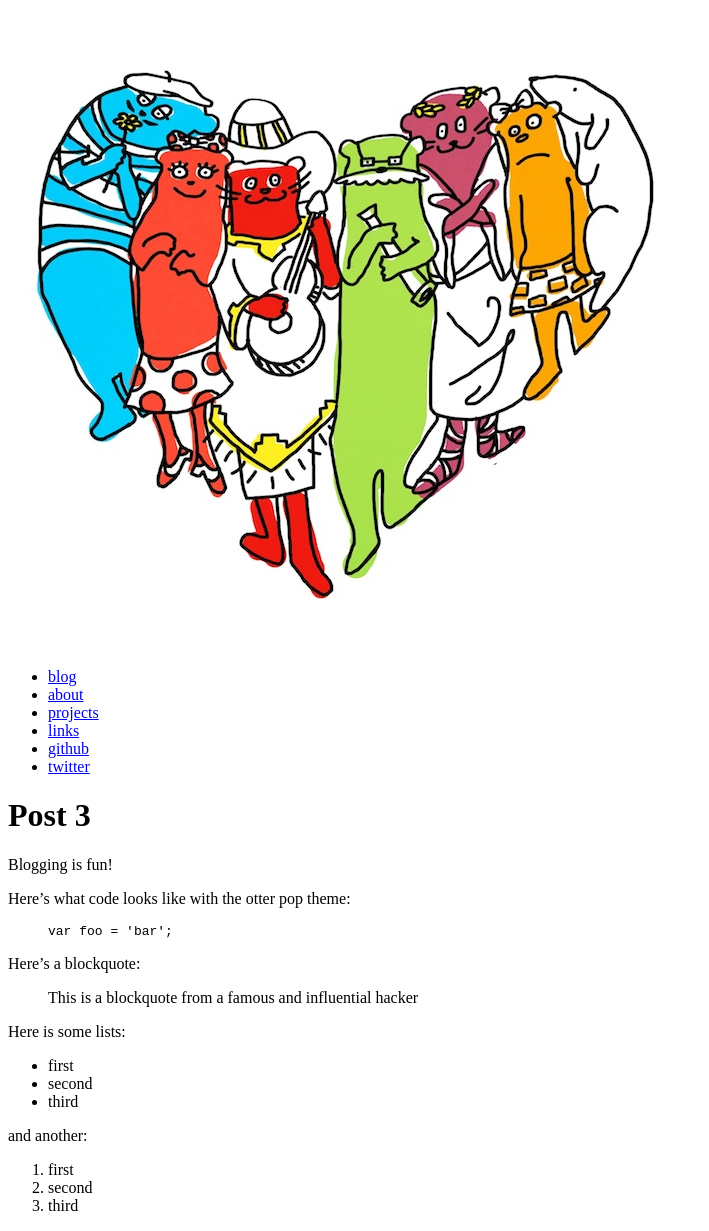
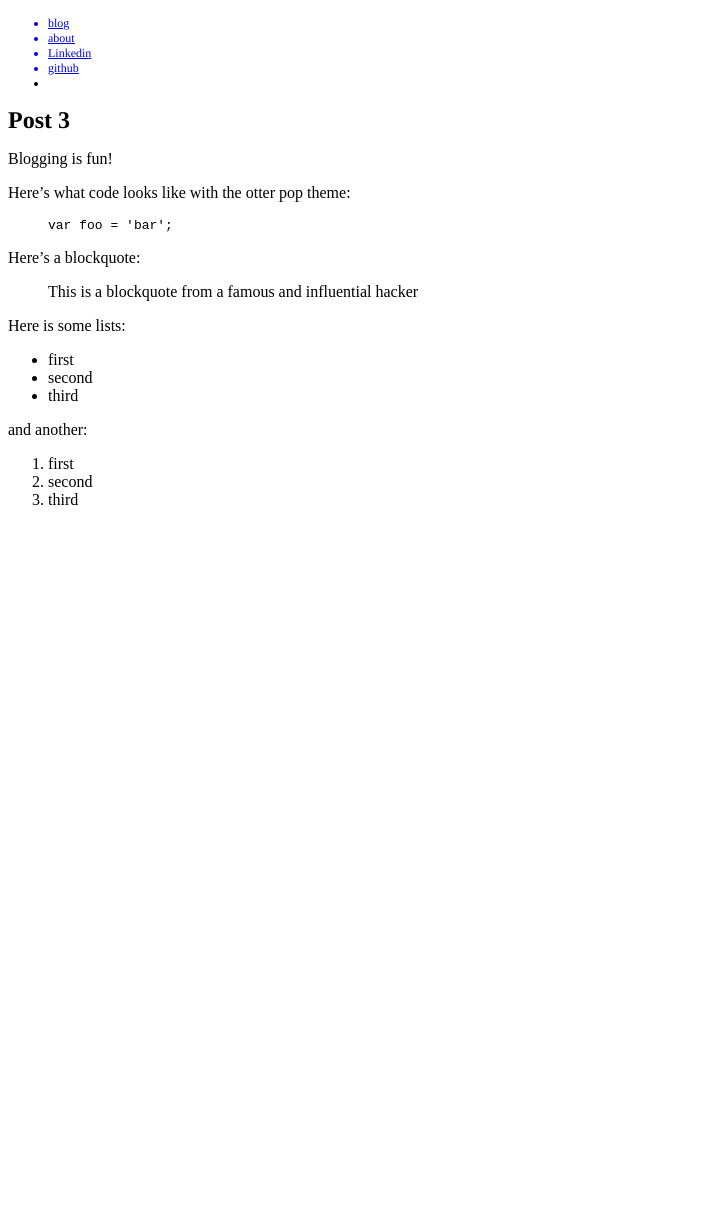
Before and after one commit to lizsyeo/backup1, a Jekyll site: the page built from _posts/2014-05-11-this-is-a-sample.md, in a window 1280 px wide. Shown: the whole page, without its empty margins (0-709 px from the left). Built offline with Jekyll 4.4.1, drawn with Linux system fonts in a browser that asks for light colours; Markdown is read by kramdown in place of the engine named in the settings; after the commit the page ends 900 px from its top, so only the background shows below that.

Commit message:
changed links

```diff
--- a/_layouts/post.html
+++ b/_layouts/post.html
@@ -1,54 +1,35 @@
-<!DOCTYPE html>
-<html lang="en">
+<!DOCTYPE html PUBLIC "-//W3C//DTD HTML 4.01//EN" "http://www.w3.org/TR/html4/strict.dtd">
+<html>
 <head>
-    <meta charset="UTF-8">
-    <title>{{ site.description }}</title>
-
-    <meta name="apple-mobile-web-app-capable" content="yes">
-    <meta name="viewport" content="width=device-width,initial-scale=1">
-    <link rel="apple-touch-img/logo-precomposed" href="/otter-pop/img/logo.jpg">
-    <link rel="apple-touch-img/logo" href="/otter-pop/img/logo.jpg">
-    <link rel="apple-touch-img/logo" sizes="72x72" href="/otter-pop/img/logo.jpg">
-    <link rel="apple-touch-img/logo" sizes="114x114" href="/otter-pop/img/logo.jpg">
-
-    <link href="../css/styles.css" rel="stylesheet" type="text/css">
-    <link href="../css/pygments.css" rel="stylesheet" type="text/css">
-    <link href="../img/logo.jpg" rel="shortcut icon">
+  <meta http-equiv="Content-Type" content="text/html; charset=utf-8">
+  <meta http-equiv="Content-Style-Type" content="text/css">
+  <title></title>
+  <meta name="Generator" content="Cocoa HTML Writer">
+  <meta name="CocoaVersion" content="1504.83">
+  <style type="text/css">
+    p.p1 {margin: 0.0px 0.0px 0.0px 0.0px; line-height: 14.0px; font: 12.0px Times; color: #0000ee; -webkit-text-stroke: #0000ee}
+    p.p4 {margin: 0.0px 0.0px 0.0px 0.0px; line-height: 14.0px; font: 12.0px Times; color: #000000; -webkit-text-stroke: #000000}
+    li.li1 {margin: 0.0px 0.0px 0.0px 0.0px; line-height: 14.0px; font: 12.0px Times; color: #0000ee; -webkit-text-stroke: #0000ee}
+    li.li2 {margin: 0.0px 0.0px 0.0px 0.0px; line-height: 14.0px; font: 12.0px Times; color: #000000}
+    span.s1 {font-kerning: none}
+    span.s2 {-webkit-text-stroke: 0px #000000}
+    span.s3 {text-decoration: underline ; font-kerning: none}
+    span.s4 {font-kerning: none; -webkit-text-stroke: 0px #000000}
+    ul.ul1 {list-style-type: disc}
+  </style>
 </head>
 <body>
-  <div class="sidebar">
-    <a href="/" class="logo">
-      <img src="/otter-pop/img/logo.jpg">
-    </a>
+<p class="p1"><span class="s1"><a href="https://lizsyeo.github.io/img/logo.jpg"></a></span></p>
 
-    <ul class="nav">
-      <div class="nav-inner">
-        <li><a href="http://tybenz.com"><span class="icon doc"></span>blog</a></li>
-        <li><a href="http://tybenz.com/about"><span class="icon info"></span>about</a></li>
-        <li><a href="http://tybenz.com/projects"><span class="icon code"></span>projects</a></li>
-        <li><a href="http://spamthe.net"><span class="icon link"></span>links</a></li>
-        <li><a href="http://github.com/tybenz"><span class="icon github"></span>github</a></li>
-        <li><a href="http://twitter.com/tybenz"><span class="icon twitter"></span>twitter</a></li>
-      </div>
-    </ul>
-  </div>
-  <div class="wrapper">
-    <!--<h1><marquee scrolldelay="60">otter pop - the world's greatest jekyll theme</marquee></h1>-->
-    <h1>{{ page.title }}</h1>
-
-    <div class="post-body">
-      {{ content }}
-    </div>
-  </div>
-  <script type="text/javascript">
-    (function(i,s,o,g,r,a,m){i['GoogleAnalyticsObject']=r;i[r]=i[r]||function(){
-    (i[r].q=i[r].q||[]).push(arguments)},i[r].l=1*new Date();a=s.createElement(o),
-    m=s.getElementsByTagName(o)[0];a.async=1;a.src=g;m.parentNode.insertBefore(a,m)
-    })(window,document,'script','//www.google-analytics.com/analytics.js','ga');
-
-    ga('create', 'UA-33073396-1', 'tybenz.com');
-    ga('send', 'pageview');
-
-  </script>
+<ul class="ul1">
+  <li class="li1"><span class="s2"><a href="https://lizsyeo.github.io"><span class="s3">blog</span></a></span></li>
+  <li class="li1"><span class="s2"><a href="https://lizsyeo.github.io/about"><span class="s3">about</span></a></span></li>
+  <li class="li1"><span class="s2"><a href="https://www.linkedin.com/in/eliyeo/"><span class="icon link"></span>Linkedin</a></li>
+  <li class="li1"><span class="s2"><a href="http://github.com/lizsyeo"><span class="s3">github</span></a></span></li>
+  <li class="li2"><span class="s4"><br>
+</span></li>
+</ul>
+<h1 style="margin: 0.0px 0.0px 16.1px 0.0px; line-height: 28.0px; font: 24.0px Times; color: #000000; -webkit-text-stroke: #000000"><span class="s1"><b>{{ page.title }}</b></span></h1>
+<p class="p4"><span class="s1">{{ content }}<span class="Apple-converted-space"> </span></span></p>
 </body>
 </html>
```
